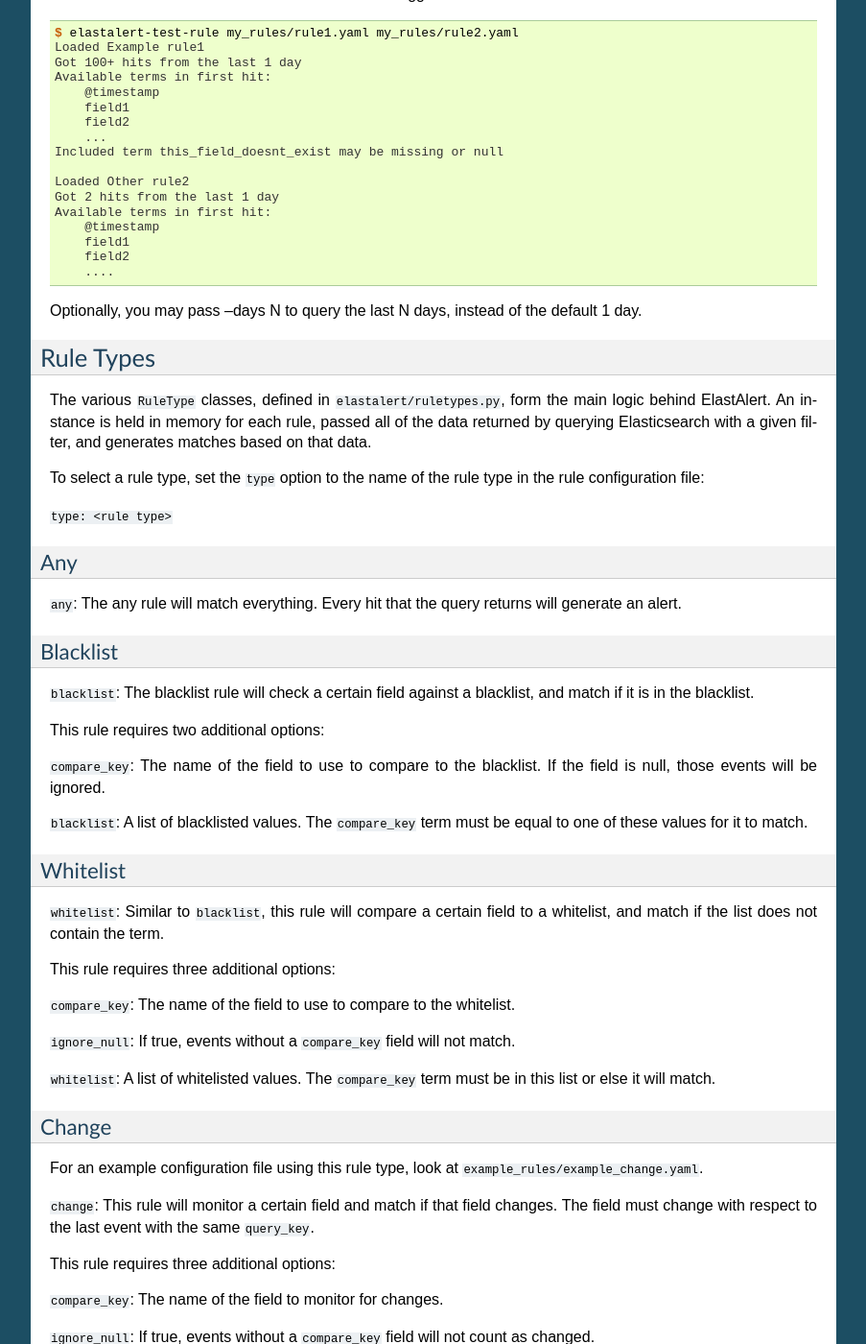
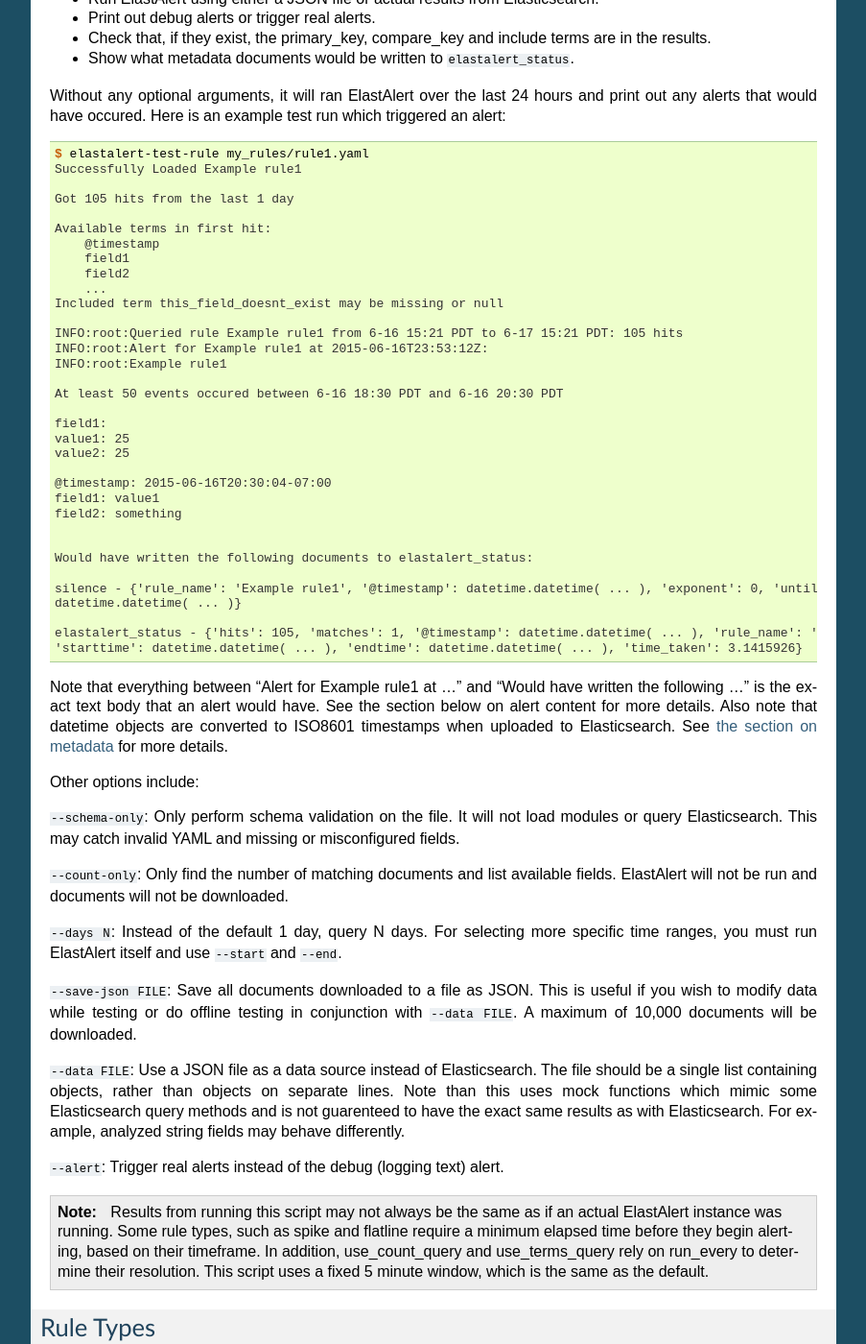
Before and after one commit to Yelp/elastalert, a Sphinx documentation site: the page built from docs/source/ruletypes.rst, in a window 1280 px wide and 1400 px high, scrolled down 4423 px. Shown: the whole window at 96% size, without its empty margins (198-1101 px from the left). Built offline with Sphinx 7.4.7, drawn with Linux system fonts in a browser that asks for light colours; some of the changed text lies outside the part shown.

Commit message:
Added docs for changes to elastalert-test-rule

```diff
--- a/docs/source/recipes/writing_filters.rst
+++ b/docs/source/recipes/writing_filters.rst
@@ -114,10 +114,10 @@
                   _type: "something"
 
 
-Loading Filters Directly From Kibana
-------------------------------------
+Loading Filters Directly From Kibana 3
+--------------------------------------
 
-There are two ways to load filters directly from a kibana dashboard. You can set your filter to::
+There are two ways to load filters directly from a Kibana 3 dashboard. You can set your filter to::
 
     filter:
       download_dashboard: "My Dashboard Name"
--- a/docs/source/ruletypes.rst
+++ b/docs/source/ruletypes.rst
@@ -210,30 +210,45 @@
 
 Some rules and alerts require additional options, which also go in the top level of the rule configuration file.
 
-Testing If Your Rule Is Valid
-==============================
 
-Once you've written a rule configuration, you will want to validate it. To do so, use ``elastalert-test-rule``.
+.. _testing :
 
-This will:
+Testing Your Rule
+====================
+
+Once you've written a rule configuration, you will want to validate it. To do so, you can either run ElastAlert in debug mode,
+or use ``elastalert-test-rule``, which is a script that makes various aspects of testing easier.
+
+It can:
 
 - Check that the configuration file loaded successfully.
 
 - Check that the Elasticsearch filter parses.
 
-- Run against the last day and the show the number of hits that match your filter.
+- Run against the last X day(s) and the show the number of hits that match your filter.
 
 - Show the available terms in one of the results.
 
+- Save documents returned to a JSON file.
+
+- Run ElastAlert using either a JSON file or actual results from Elasticsearch.
+
+- Print out debug alerts or trigger real alerts.
+
 - Check that, if they exist, the primary_key, compare_key and include terms are in the results.
 
-This tool does NOT test whether an alert would be triggered.
+- Show what metadata documents would be written to ``elastalert_status``.
+
+Without any optional arguments, it will ran ElastAlert over the last 24 hours and print out any alerts that would have occured.
+Here is an example test run which triggered an alert:
 
 .. code-block:: console
 
-    $ elastalert-test-rule my_rules/rule1.yaml my_rules/rule2.yaml
-    Loaded Example rule1
-    Got 100+ hits from the last 1 day
+    $ elastalert-test-rule my_rules/rule1.yaml
+    Successfully Loaded Example rule1
+
+    Got 105 hits from the last 1 day
+
     Available terms in first hit:
         @timestamp
         field1
@@ -241,15 +256,56 @@
         ...
     Included term this_field_doesnt_exist may be missing or null
 
-    Loaded Other rule2
-    Got 2 hits from the last 1 day
-    Available terms in first hit:
-        @timestamp
-        field1
-        field2
-        ....
+    INFO:root:Queried rule Example rule1 from 6-16 15:21 PDT to 6-17 15:21 PDT: 105 hits
+    INFO:root:Alert for Example rule1 at 2015-06-16T23:53:12Z:
+    INFO:root:Example rule1
 
-Optionally, you may pass --days N to query the last N days, instead of the default 1 day.
+    At least 50 events occured between 6-16 18:30 PDT and 6-16 20:30 PDT
+
+    field1:
+    value1: 25
+    value2: 25
+
+    @timestamp: 2015-06-16T20:30:04-07:00
+    field1: value1
+    field2: something
+
+
+    Would have written the following documents to elastalert_status:
+
+    silence - {'rule_name': 'Example rule1', '@timestamp': datetime.datetime( ... ), 'exponent': 0, 'until':
+    datetime.datetime( ... )}
+
+    elastalert_status - {'hits': 105, 'matches': 1, '@timestamp': datetime.datetime( ... ), 'rule_name': 'Example rule1',
+    'starttime': datetime.datetime( ... ), 'endtime': datetime.datetime( ... ), 'time_taken': 3.1415926}
+
+Note that everything between "Alert for Example rule1 at ..." and "Would have written the following ..." is the exact text body that an alert would have.
+See the section below on alert content for more details.
+Also note that datetime objects are converted to ISO8601 timestamps when uploaded to Elasticsearch. See :ref:`the section on metadata <metadata>` for more details.
+
+Other options include:
+
+``--schema-only``: Only perform schema validation on the file. It will not load modules or query Elasticsearch. This may catch invalid YAML
+and missing or misconfigured fields.
+
+``--count-only``: Only find the number of matching documents and list available fields. ElastAlert will not be run and documents will not be downloaded.
+
+``--days N``: Instead of the default 1 day, query N days. For selecting more specific time ranges, you must run ElastAlert itself and use ``--start``
+and ``--end``.
+
+``--save-json FILE``: Save all documents downloaded to a file as JSON. This is useful if you wish to modify data while testing or do offline
+testing in conjunction with ``--data FILE``. A maximum of 10,000 documents will be downloaded.
+
+``--data FILE``: Use a JSON file as a data source instead of Elasticsearch. The file should be a single list containing objects,
+rather than objects on separate lines. Note than this uses mock functions which mimic some Elasticsearch query methods and is not
+guarenteed to have the exact same results as with Elasticsearch. For example, analyzed string fields may behave differently.
+
+``--alert``: Trigger real alerts instead of the debug (logging text) alert.
+
+.. note::
+   Results from running this script may not always be the same as if an actual ElastAlert instance was running. Some rule types, such as spike
+   and flatline require a minimum elapsed time before they begin alerting, based on their timeframe. In addition, use_count_query and
+   use_terms_query rely on run_every to determine their resolution. This script uses a fixed 5 minute window, which is the same as the default.
 
 
 .. _ruletypes:
```
Also changed, not shown: other parts of docs/source/ruletypes.rst (+1 -1 lines), docs/source/running_elastalert.rst (+3 -8 lines), 1 other file.
